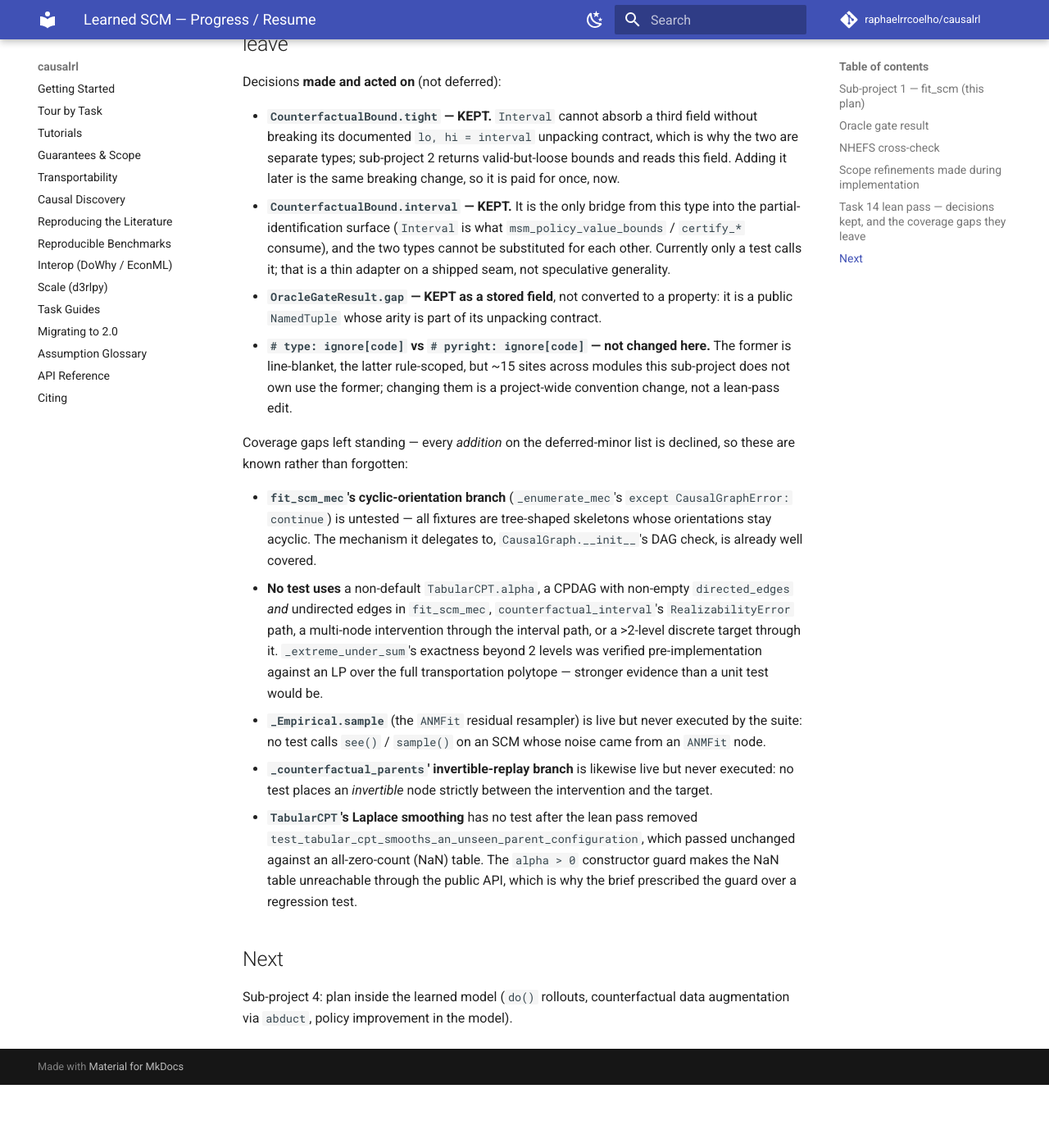
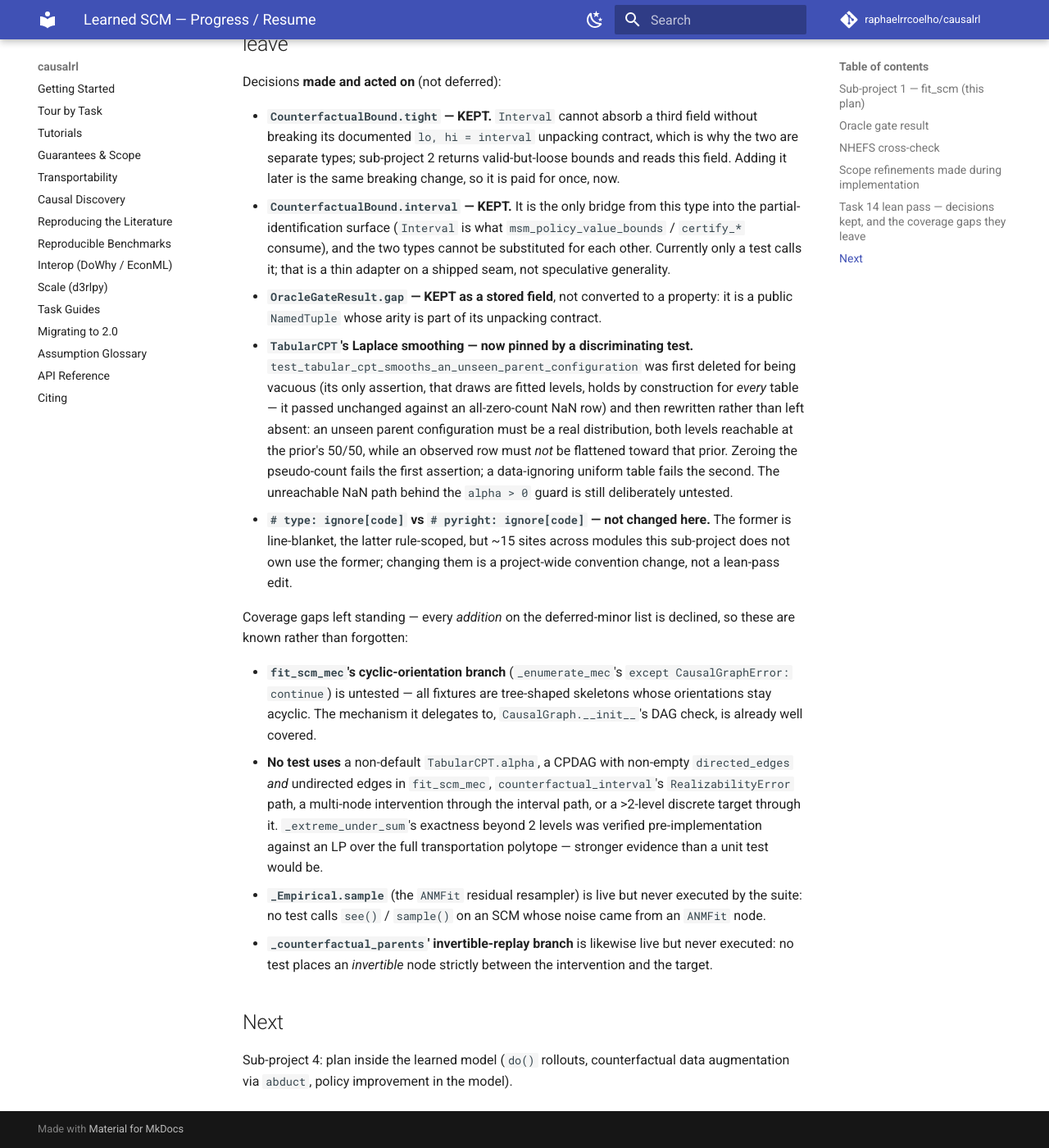
Before and after one commit to raphaelrrcoelho/causalrl, an MkDocs documentation site: the page built from docs/learned_scm/PROGRESS.md, in a window 1280 px wide and 1400 px high, scrolled down 2805 px. Shown: the whole window at 82% size. Built offline with MkDocs 1.6.1 and Material for MkDocs 9.7.7, drawn with Linux system fonts in a browser that asks for light colours; comment, search, counter and statistics services are not loaded; before the commit the page ends 4128 px from its top, so only the background shows below that.

Commit message:
docs(learned-scm): record that TabularCPT's smoothing is pinned, not a gap
The gap list was written when the vacuous test had been deleted and not yet
replaced. d86ffda pinned the behaviour with a discriminating test, so it is a
decision, not a gap. Remaining gaps are unchanged.

```diff
--- a/docs/learned_scm/PROGRESS.md
+++ b/docs/learned_scm/PROGRESS.md
@@ -106,6 +106,14 @@ Decisions **made and acted on** (not deferred):
   that is a thin adapter on a shipped seam, not speculative generality.
 - **`OracleGateResult.gap` — KEPT as a stored field**, not converted to a property: it is a public
   `NamedTuple` whose arity is part of its unpacking contract.
+- **`TabularCPT`'s Laplace smoothing — now pinned by a discriminating test.**
+  `test_tabular_cpt_smooths_an_unseen_parent_configuration` was first deleted for being vacuous
+  (its only assertion, that draws are fitted levels, holds by construction for *every* table — it
+  passed unchanged against an all-zero-count NaN row) and then rewritten rather than left absent:
+  an unseen parent configuration must be a real distribution, both levels reachable at the prior's
+  50/50, while an observed row must *not* be flattened toward that prior. Zeroing the pseudo-count
+  fails the first assertion; a data-ignoring uniform table fails the second. The unreachable NaN
+  path behind the `alpha > 0` guard is still deliberately untested.
 - **`# type: ignore[code]` vs `# pyright: ignore[code]` — not changed here.** The former is
   line-blanket, the latter rule-scoped, but ~15 sites across modules this sub-project does not own
   use the former; changing them is a project-wide convention change, not a lean-pass edit.
@@ -125,10 +133,6 @@ known rather than forgotten:
   suite: no test calls `see()` / `sample()` on an SCM whose noise came from an `ANMFit` node.
 - **`_counterfactual_parents`' invertible-replay branch** is likewise live but never executed: no
   test places an *invertible* node strictly between the intervention and the target.
-- **`TabularCPT`'s Laplace smoothing** has no test after the lean pass removed
-  `test_tabular_cpt_smooths_an_unseen_parent_configuration`, which passed unchanged against an
-  all-zero-count (NaN) table. The `alpha > 0` constructor guard makes the NaN table unreachable
-  through the public API, which is why the brief prescribed the guard over a regression test.
 
 ## Next
 
```
